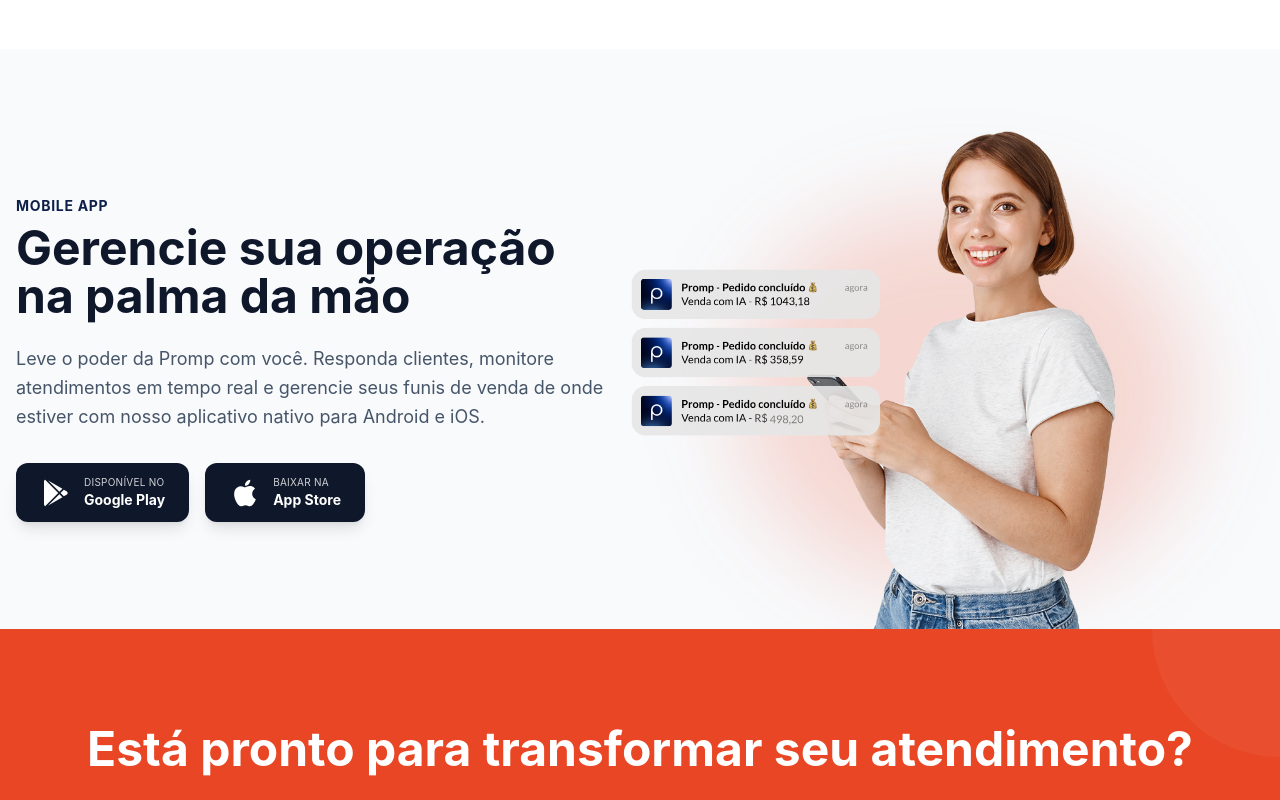
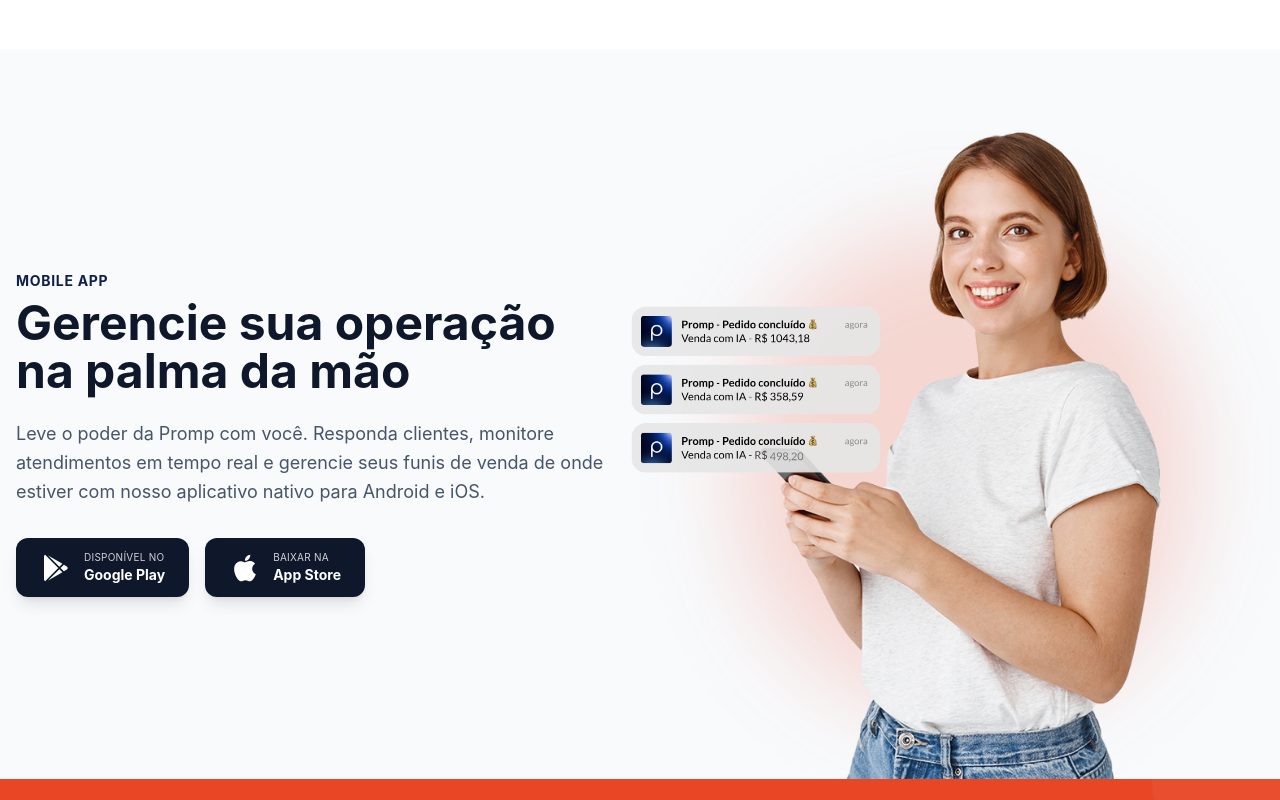
Before and after one commit to HugoGarcez/site-promp, a Nuxt app: page / in a window 1280 px wide. Shown: the part 7460-8260 px from the top of the page. Built offline with nearby package versions, Linux system fonts and the light colour scheme.

Commit message:
update: add app store links and resize app image

```diff
--- a/pages/index.vue
+++ b/pages/index.vue
@@ -1731,7 +1731,7 @@
         <!-- Text Content -->
         <div class="w-full md:w-1/2 z-10 self-center pb-10">
           <span class="text-secondary font-bold tracking-wider uppercase text-sm mb-2 block">{{ $t('mobile_app.label')
-            }}</span>
+          }}</span>
           <h2 class="text-3xl md:text-5xl font-bold text-slate-900 dark:text-white mb-6">
             {{ $t('mobile_app.title') }}
           </h2>
@@ -1741,7 +1741,7 @@
 
           <div class="flex flex-col sm:flex-row gap-4">
             <!-- Google Play Button -->
-            <button
+            <a href="https://play.google.com/store/apps/details?id=com.converta.apppromp&hl=pt_BR" target="_blank"
               class="flex items-center bg-slate-900 dark:bg-white text-white dark:text-slate-900 px-6 py-3 rounded-xl hover:bg-slate-800 dark:hover:bg-slate-100 transition-all shadow-lg hover:shadow-xl hover:-translate-y-1"
               aria-label="Baixar aplicativo na Google Play Store">
               <svg class="w-8 h-8 mr-3 text-white dark:text-slate-900" viewBox="0 0 24 24" fill="currentColor">
@@ -1752,10 +1752,10 @@
                 <div class="text-[10px] uppercase tracking-wide opacity-80">{{ $t('mobile_app.download_google') }}</div>
                 <div class="text-sm font-bold">Google Play</div>
               </div>
-            </button>
+            </a>
 
             <!-- App Store Button -->
-            <button
+            <a href="https://apps.apple.com/br/app/promp-ia-vendas-e-marketing/id6752315649" target="_blank"
               class="flex items-center bg-slate-900 dark:bg-white text-white dark:text-slate-900 px-6 py-3 rounded-xl hover:bg-slate-800 dark:hover:bg-slate-100 transition-all shadow-lg hover:shadow-xl hover:-translate-y-1"
               aria-label="Baixar aplicativo na App Store">
               <svg class="w-8 h-8 mr-3 text-white dark:text-slate-900" viewBox="0 0 24 24" fill="currentColor">
@@ -1766,7 +1766,7 @@
                 <div class="text-[10px] uppercase tracking-wide opacity-80">{{ $t('mobile_app.download_apple') }}</div>
                 <div class="text-sm font-bold">App Store</div>
               </div>
-            </button>
+            </a>
           </div>
         </div>
 
@@ -1775,9 +1775,8 @@
           <!-- Background Blob -->
           <div class="absolute inset-0 bg-primary/20 blur-3xl rounded-full translate-y-4 scale-75"></div>
 
-          <NuxtImg src="/images/modelo-app.png" alt="App Mobile Promp"
-            class="relative z-10 w-auto max-w-full h-auto max-h-[500px] object-contain transition-transform duration-500 hover:scale-105 origin-center block"
-            width="400" height="714" quality="100" />
+          <img src="/images/modelo-app.png" alt="App Mobile Promp"
+            class="relative z-10 w-auto max-w-full h-auto max-h-[650px] object-contain transition-transform duration-500 hover:scale-105 origin-center block" />
 
           <!-- Floating Lottie Notification -->
           <div class="absolute -left-12 top-1/4 z-20 hidden md:block w-72">
```
